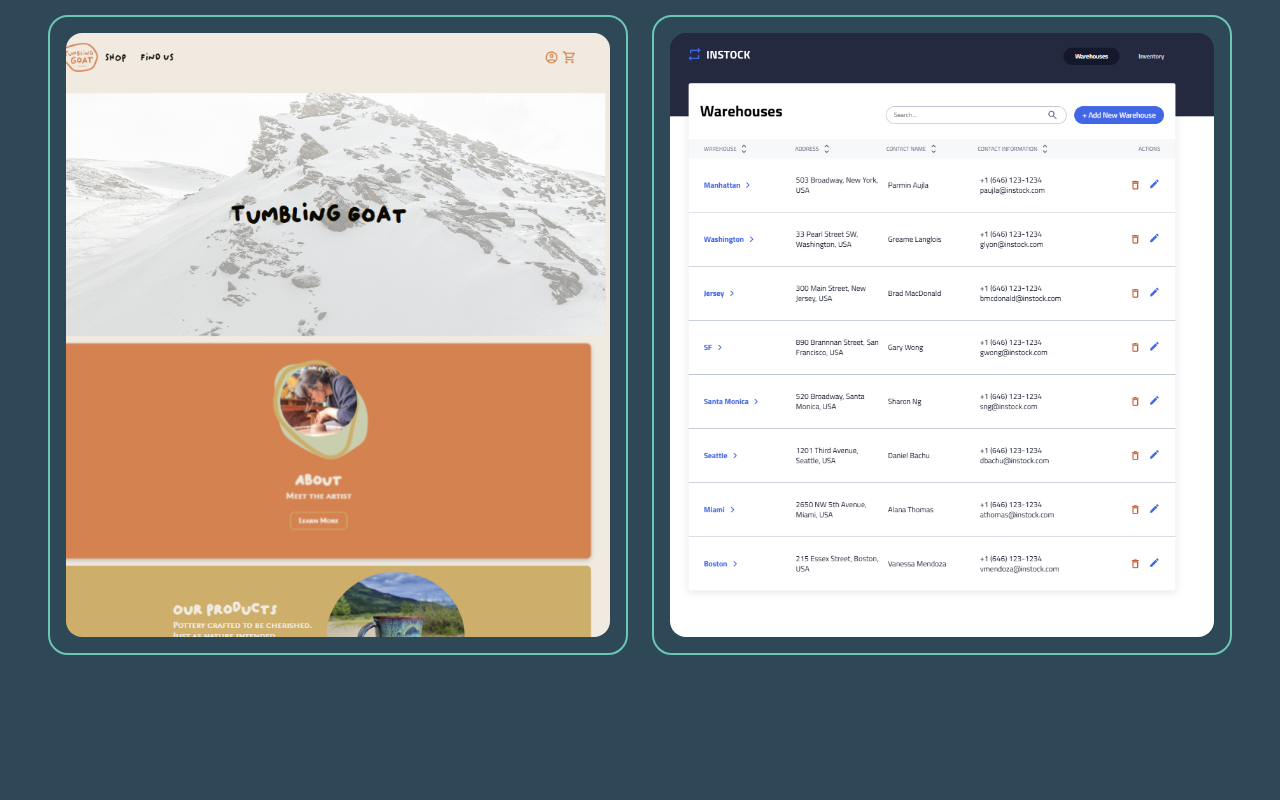
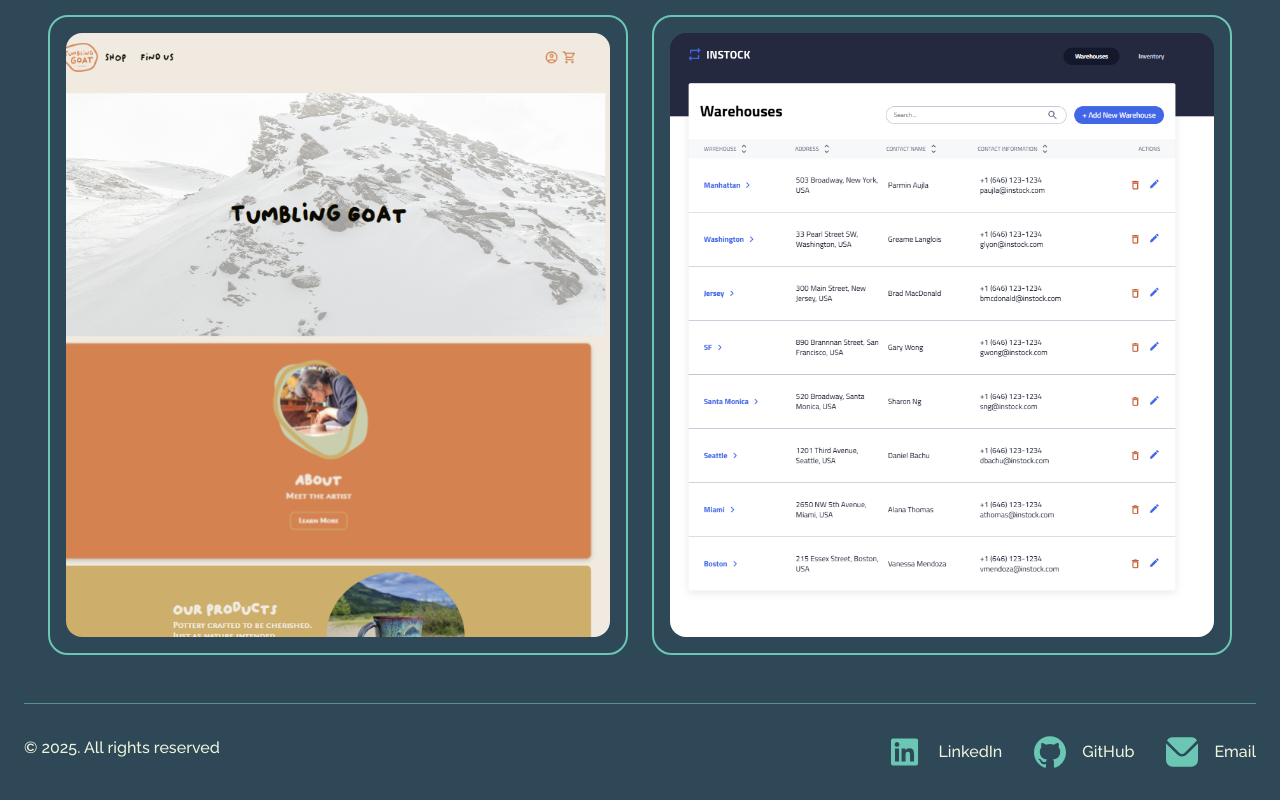
Before and after one commit to vanelmarron/portfolio, a React (Vite) app: page / in a window 1280 px wide. Shown: the part 1159-1959 px from the top of the page. Before the commit the page ends 1830 px from the top, so only its background shows below. Built offline with nearby package versions, Linux system fonts and the light colour scheme.

Commit message:
create initial footer

```diff
--- a/src/App.jsx
+++ b/src/App.jsx
@@ -1,20 +1,20 @@
-import './App.scss'
+import "./App.scss";
 import { BrowserRouter, Routes, Route } from "react-router-dom";
 
-import HomePage from "./pages/HomePage/HomePage"
-import Header from "./components/Header/Header"
-
+import HomePage from "./pages/HomePage/HomePage";
+import Header from "./components/Header/Header";
+import Footer from "./components/Footer/Footer";
 
 function App() {
-
   return (
     <BrowserRouter>
-    <Header />
-     <Routes>
-      <Route path="/" element={<HomePage />} />
-     </Routes>
+      <Header />
+      <Routes>
+        <Route path="/" element={<HomePage />} />
+      </Routes>
+      <Footer />
     </BrowserRouter>
-  )
+  );
 }
 
-export default App
+export default App;
--- a/src/components/Footer/Footer.jsx
+++ b/src/components/Footer/Footer.jsx
@@ -0,0 +1,30 @@
+import "./Footer.scss"
+
+import linkedIn from "../../assets/icons/linkedin.svg";
+import gitHub from "../../assets/images/github.svg";
+import email from "../../assets/icons/contact-me.svg"
+
+function Footer() {
+  return (
+    <footer className="footer">
+        <p className="footer__rights">&copy; 2025. All rights reserved </p>
+        <ul className="footer__contact">
+            <li className="footer__item">
+                <img src={linkedIn} alt="LinkedIn" className="footer__icon"/>
+                <p className="footer__text">LinkedIn</p>
+            </li>
+            <li className="footer__item">
+            <img src={gitHub} alt="GitHub" className="footer__icon"/>
+            <p className="footer__text">GitHub</p>
+            </li>
+            <li className="footer__item">
+                <img src={email} alt="Email" className="footer__icon" />
+                <p className="footer__text">Email</p>
+            </li>
+        </ul>
+
+    </footer>
+  )
+}
+
+export default Footer
--- a/src/components/Footer/Footer.scss
+++ b/src/components/Footer/Footer.scss
@@ -0,0 +1,47 @@
+@use "../../styles/partials/mixins.scss" as *;
+@use "../../styles/partials/variables.scss" as *;
+@use "../../styles/partials/typography.scss" as *;
+
+.footer {
+    display: flex;
+    flex-direction: column-reverse;
+    justify-content: flex-start;
+    // align-items: center;
+    margin: 2rem 1rem;
+    padding-top: 2rem;
+    gap: 2rem;
+    border-top: 1px solid rgba(107, 198, 180, 0.6);
+
+    @include tablet {
+        margin: 2rem 1.5rem;
+        flex-direction: row;
+        justify-content: space-between
+    }
+
+    @include desktop {
+        @include desktop-margin;
+    }
+
+    &__contact {
+        display: flex;
+        flex-direction: column;
+        justify-content: center;
+        align-items: flex-start;
+        gap: 2rem;
+
+        @include tablet {
+            flex-direction: row;
+        }
+    }
+
+    &__item {
+        display: flex;
+        gap: 1rem;
+        justify-content: center;
+        align-items: center;
+    }
+
+    &__icon {
+        height: 2rem;
+    }
+}
```
Also changed, not shown: src/assets/icons/linkedin.svg.
